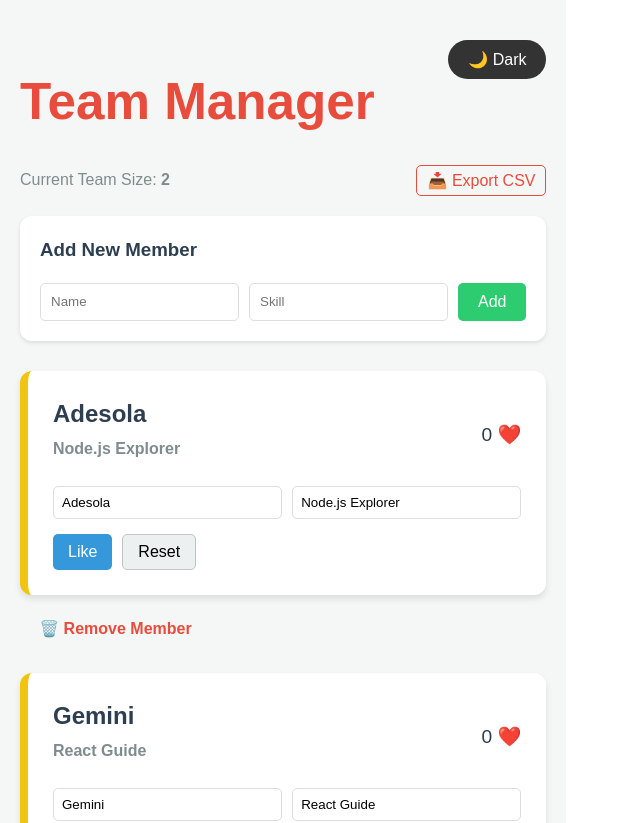
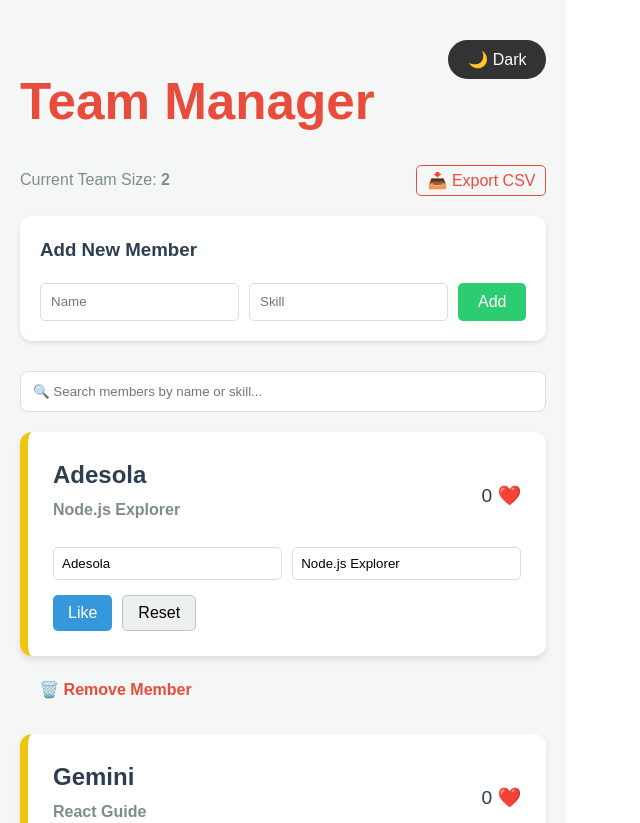
Before and after one commit to zachariahhoro02/my-react-team-manager, a React (Vite) app: page / in a window 1280 px wide. Shown: the top 823 px of the page, without its empty margins (0-640 px from the left). Built offline with nearby package versions, Linux system fonts and the light colour scheme.

Commit message:
feature: added real-time search and filtering

```diff
--- a/src/App.jsx
+++ b/src/App.jsx
@@ -53,6 +53,7 @@
 // --- 2. THE MAIN APP COMPONENT ---
 function App() {
   const [darkMode, setDarkMode] = useState(false);
+  const [searchTerm, setSearchTerm] = useState("");
   const [people, setPeople] = useState(() => {
     const saved = localStorage.getItem('teamList');
     return saved ? JSON.parse(saved) : [
@@ -89,6 +90,8 @@
     document.body.appendChild(link);
     link.click();
     document.body.removeChild(link);
+    // Adding =" " around the ID tells Excel to treat it as "Text"
+csvContent += `="${p.id}",${p.name},${p.skill}\n`;
   };
 
   const theme = {
@@ -97,6 +100,11 @@
     text: darkMode ? '#ffffff' : '#2c3e50',
     subText: darkMode ? '#bdc3c7' : '#7f8c8d'
   };
+  // This runs every time the search box or the people list changes
+const filteredPeople = people.filter(person =>
+  person.name.toLowerCase().includes(searchTerm.toLowerCase()) ||
+  person.skill.toLowerCase().includes(searchTerm.toLowerCase())
+);
 
   return (
     <div style={{ backgroundColor: theme.background, minHeight: '100vh', padding: '40px 20px', transition: 'all 0.3s ease', display: 'flex', flexDirection: 'column', alignItems: 'center', fontFamily: 'sans-serif' }}>
@@ -125,15 +133,42 @@
           </div>
         </div>
 
-        {/* THE LIST */}
-        {people.map((person) => (
+        {/* SEARCH BAR */}
+<div style={{ marginBottom: '20px', width: '100%' }}>
+  <input
+    type="text"
+    placeholder="🔍 Search members by name or skill..."
+    value={searchTerm}
+    onChange={(e) => setSearchTerm(e.target.value)}
+    style={{
+      width: '100%',
+      padding: '12px',
+      borderRadius: '8px',
+      border: `1px solid ${darkMode ? '#444' : '#ddd'}`,
+      backgroundColor: darkMode ? '#2d2d2d' : '#fff',
+      color: darkMode ? '#fff' : '#333',
+      boxSizing: 'border-box'
+    }}
+  />
+</div>
+
+{/* THE LIST (Now using filteredPeople) */}
+{filteredPeople.map((person) => (
   <div key={person.id} style={{ marginBottom: '25px' }}>
     <Profile name={person.name} skill={person.skill} isDark={darkMode} />
-            <button onClick={() => deletePerson(person.id)} style={{ background: 'none', border: 'none', color: '#e74c3c', cursor: 'pointer', fontWeight: 'bold' }}>
+    <button
+      onClick={() => deletePerson(person.id)}
+      style={{ background: 'none', border: 'none', color: '#e74c3c', cursor: 'pointer', fontWeight: 'bold' }}
+    >
       🗑️ Remove Member
     </button>
   </div>
 ))}
+
+{/* Show "Not Found" message only if searching and no results */}
+{filteredPeople.length === 0 && searchTerm !== "" && (
+  <p style={{ textAlign: 'center', color: theme.subText }}>No members match "{searchTerm}"</p>
+)}
 
         {people.length === 0 && <p style={{ textAlign: 'center', color: theme.subText }}>No members left!</p>}
       </div>
```
Lines whose indentation alone changed are shown as unchanged.
